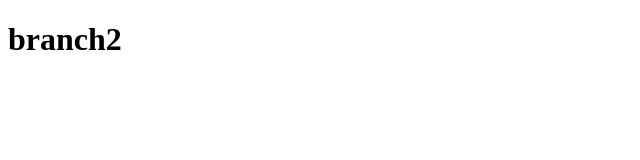
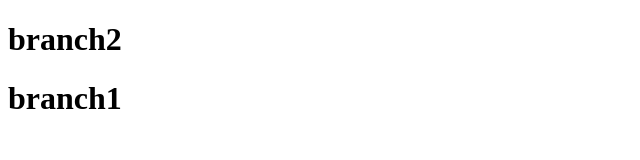
Before and after one commit to oogvay1/Branches, a plain HTML site: page index.html in a window 1280 px wide. Shown: the whole page, without its empty margins (0-640 px from the left). Drawn offline with Linux system fonts and the light colour scheme.

Commit message:
branch 1

```diff
--- a/index.html
+++ b/index.html
@@ -10,6 +10,7 @@
 <body>
 
     <h1>branch2</h1>
+    <h1>branch1</h1>
 
 </body>
 
```
